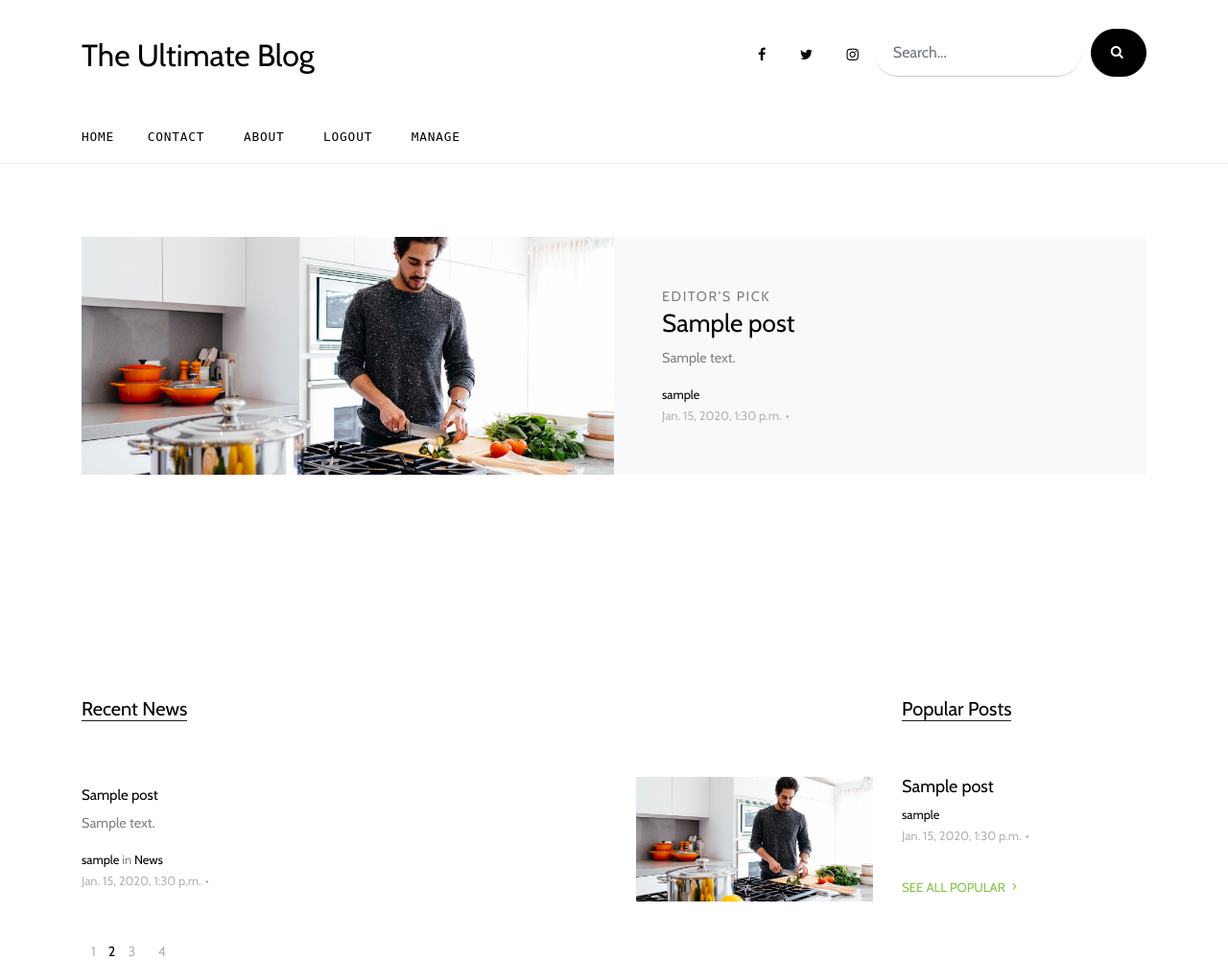
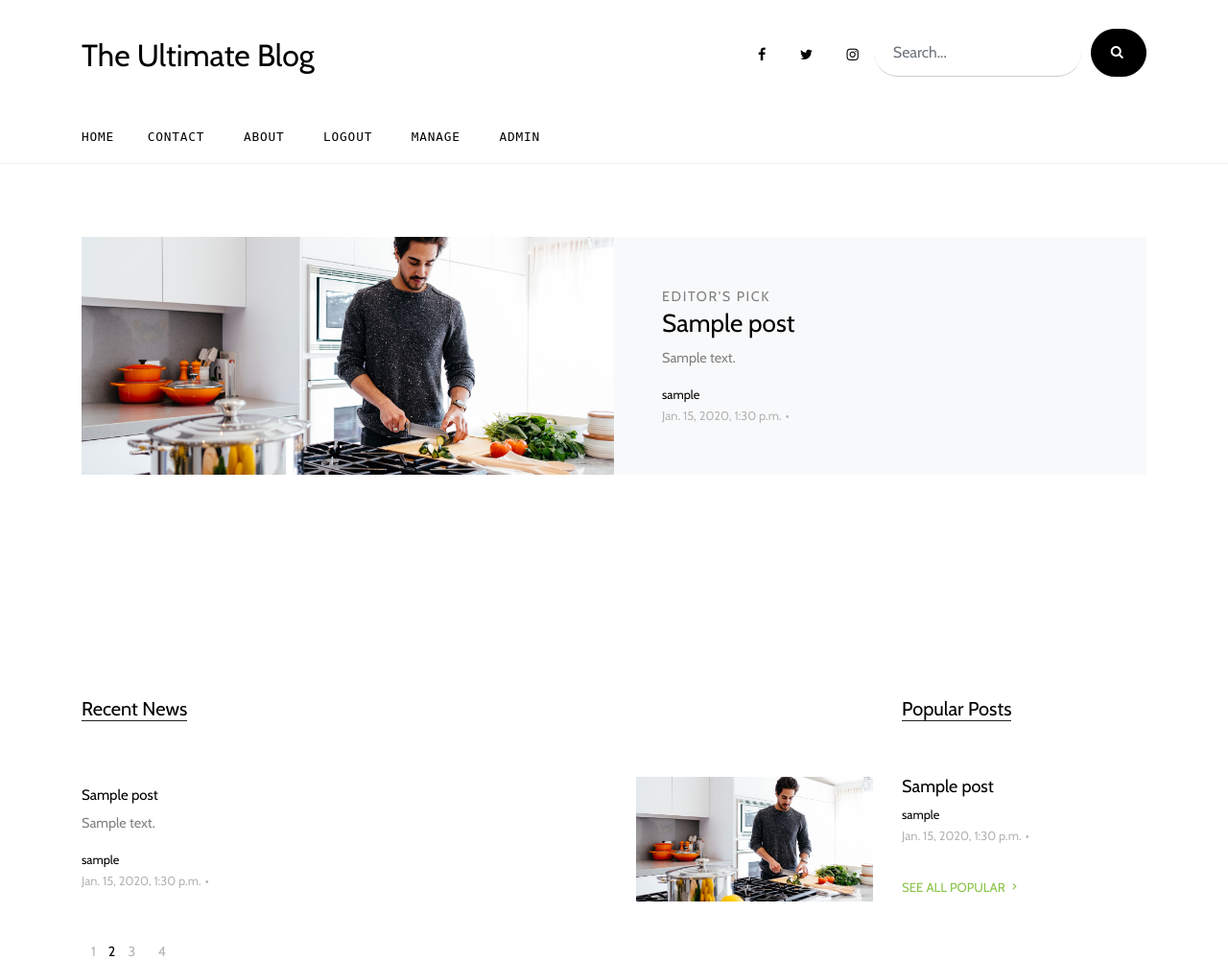
Before and after one commit to ferizoozoo/MediumLikeBlog, a Django app: page /blog/ in a window 1280 px wide. Shown: the top 1001 px of the page at 96% size. Run offline with Django 3.2, Linux system fonts and the light colour scheme; a user stored in the database is signed in; tables that the repository leaves empty hold one stand-in row (values such as "Sample post"); some libraries are stand-ins or nearby versions; some web fonts are replaced.

Commit message:
Add an admin link to the navbar

```diff
--- a/blog/templates/blog/index.html
+++ b/blog/templates/blog/index.html
@@ -115,6 +115,11 @@
                 <li>
                   <a href="{% url 'blog:manage' %}" class="nav-link text-left">Manage</a>
                 </li>
+                {% if user.is_superuser %}
+                  <li>
+                    <a href="{% url 'admin:index' %}" class="nav-link text-left">Admin</a>
+                  </li>
+                {% endif %}
                 {% endif %}
               </ul>
             </nav>
@@ -171,7 +176,7 @@
                 <h2><a href="{% url 'blog:blog_single' post.id %}">{{ post.title }}</a></h2>
                 <p class="mb-3">{{ post.content|truncatewords:10 }}</p>
                 <div class="post-meta">
-                  <span class="d-block"><a href="#">{{ post.user_id.username }}</a> in <a href="#">News</a></span>
+                  <span class="d-block"><a href="#">{{ post.user_id.username }}</a></span>
                   <span class="date-read">{{ post.created_at }}<span class="mx-1">&bullet;</span></span>
                 </div>
               </div>
```
